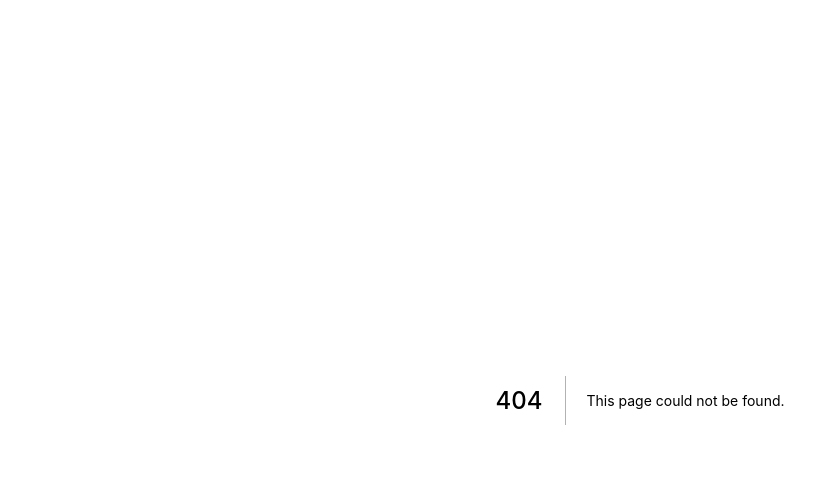
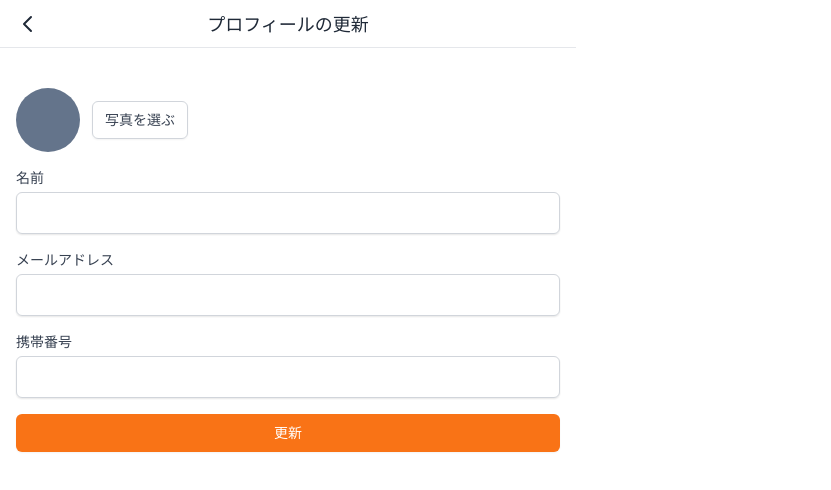
Before and after one commit to RspSang/kochi-flavor, a Next.js app: page /profile/1/edit in a window 1280 px wide. Before the commit this address had no page. Shown: the top 490 px of the page, without its empty margins (0-831 px from the left). Built offline with nearby package versions, Linux system fonts and the light colour scheme.

Commit message:
Create profile edit page UI

```diff
--- /dev/null
+++ b/pages/profile/[id]/edit.tsx
@@ -0,0 +1,39 @@
+import type { NextPage } from "next";
+import Button from "@components/button";
+import Input from "@components/input";
+import Layout from "@components/layout";
+
+const EditProfile: NextPage = () => {
+  return (
+    <Layout canGoBack title="プロフィールの更新">
+      <form className="space-y-4 py-10 px-4 max-w-xl">
+        <div className="flex items-center space-x-3">
+          <div className="h-16 w-16 rounded-full bg-slate-500" />
+          <label
+            htmlFor="picture"
+            className="cursor-pointer rounded-md border border-gray-300 py-2 px-3 text-sm font-medium text-gray-700 shadow-sm hover:bg-gray-50 focus:ring-2 focus:ring-orange-500 focus:ring-offset-2"
+          >
+            写真を選ぶ
+            <input
+              id="picture"
+              type="file"
+              className="hidden"
+              accept="image/*"
+            />
+          </label>
+        </div>
+        <Input required={false} label="名前" name="name" type="text" />
+        <Input
+          required={false}
+          label="メールアドレス"
+          name="email"
+          type="email"
+        />
+        <Input required={false} label="携帯番号" name="phone" type="number" />
+        <Button text={"更新"} />
+      </form>
+    </Layout>
+  );
+};
+
+export default EditProfile;
--- a/pages/profile/[id]/index.tsx
+++ b/pages/profile/[id]/index.tsx
@@ -10,7 +10,7 @@
           <div className="w-16 h-16 bg-slate-500 rounded-full" />
           <div className="flex flex-col">
             <span className="font-medium text-gray-900">Steve Jebs</span>
-            <Link href="/profile/edit">
+            <Link href="/profile/1/edit">
               <a className="text-sm text-gray-700">
                 プロフィールを更新する &rarr;
               </a>
```
